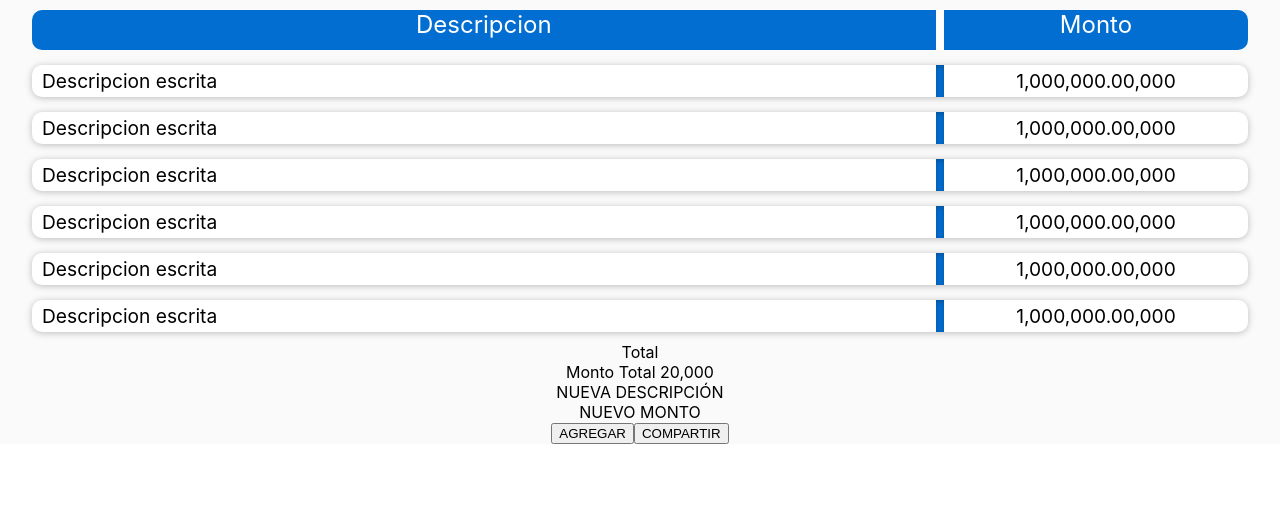
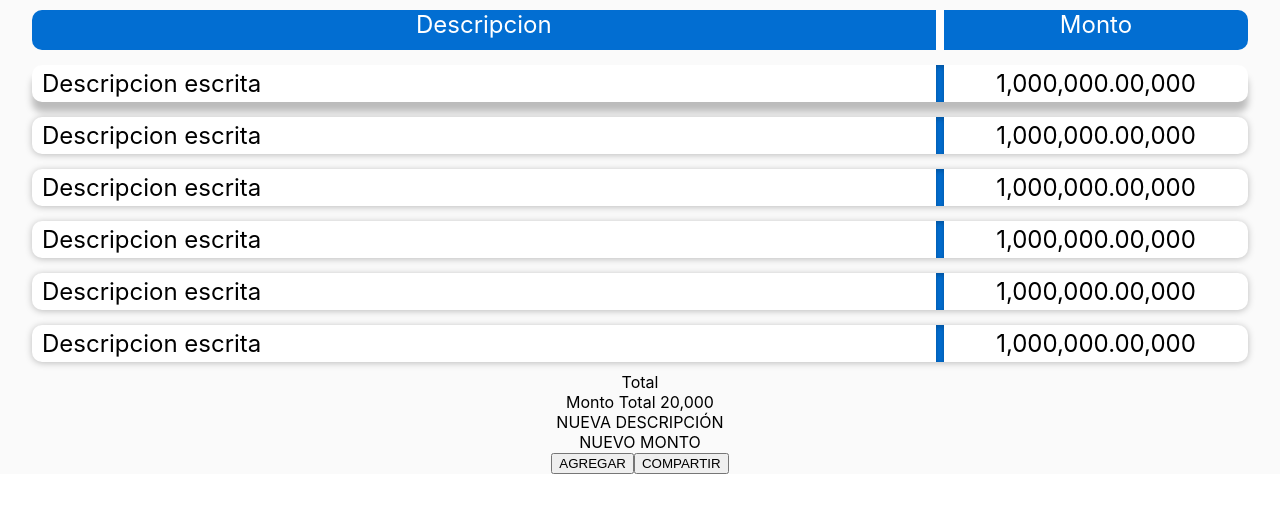
Before and after one commit to moctezumadaniel/MDTickets, a React (Create React App) app: page / in a window 1280 px wide. In both pictures the pointer is over the element 640 px from the left and 81 px from the top of the page. Shown: the top 512 px of the page. Built offline with nearby package versions, Linux system fonts and the light colour scheme.

Commit message:
hover added to item tamplate

```diff
--- a/src/ItemTemplate.css
+++ b/src/ItemTemplate.css
@@ -15,11 +15,24 @@
     padding: 0;
 
 }
+.ItemTemplateContainer:hover{
+    background-color: white;
+    display: flex;
+    flex-direction: row;
+    justify-content: space-around;
+    margin-top: 5px;
+    margin-bottom: 10px;
+    width: 95%;
+    border-radius: 10px;
+    box-shadow: 0px 10px 7px rgba(0, 0, 0, 0.25);
+    padding: 0;
+
+}
 
 .ItemTemplateDescription{
     color: black;
     width: 75%;
-    font-size: larger;
+    font-size: x-large;
     text-align: justify;
     align-self: center;
     padding:4px;
@@ -34,7 +47,7 @@
 
 .ItemTemplateAmount{
     color: black;
-    font-size:larger;
+    font-size:x-large;
     text-align: center;
     align-self: center;
     min-width: 25%;
```
